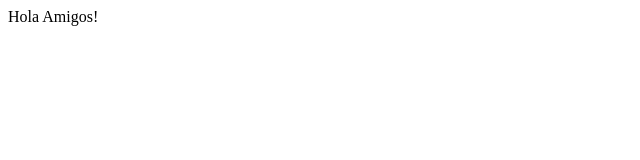
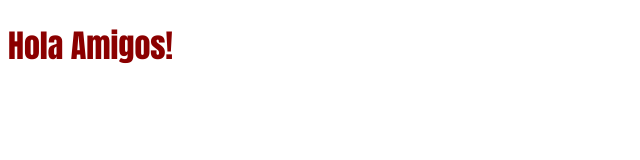
Before and after one commit to dws-8/dws-8.github.io, a plain HTML site: page index.html in a window 1280 px wide. Shown: the whole page, without its empty margins (0-640 px from the left). Drawn offline with Linux system fonts and the light colour scheme.

Commit message:
added css to message

```diff
--- a/index.html
+++ b/index.html
@@ -1 +1,11 @@
-Hola Amigos!
+<!DOCTYPE html>
+<html>
+    <head>
+        <meta charset="UTF-8">
+        <meta name="viewport" content="width=device-width, initial-scale=1.0">
+        <title>DWS-8</title>
+        <link rel="stylesheet" href="styles.css">
+    </head>
+    <h1>Hola Amigos!</h1>
+
+</html>
--- /dev/null
+++ b/styles.css
@@ -0,0 +1,4 @@
+h1{
+    font-family: Impact, Haettenschweiler, 'Arial Narrow Bold', sans-serif;
+    color: darkred;
+}
```
